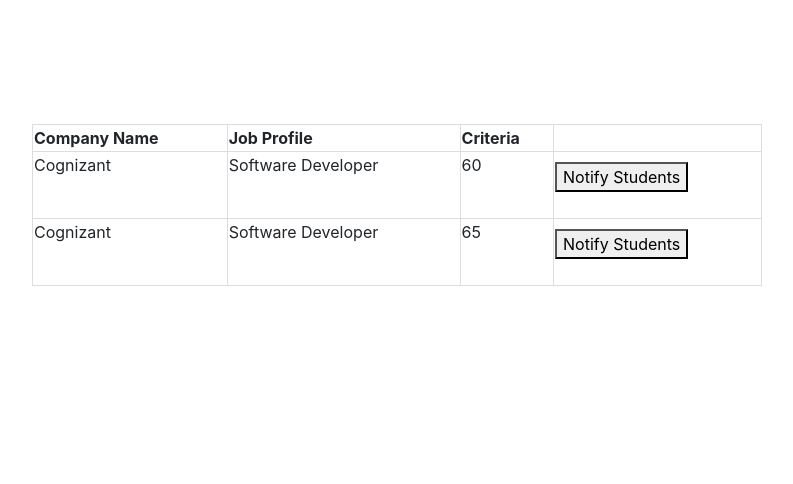
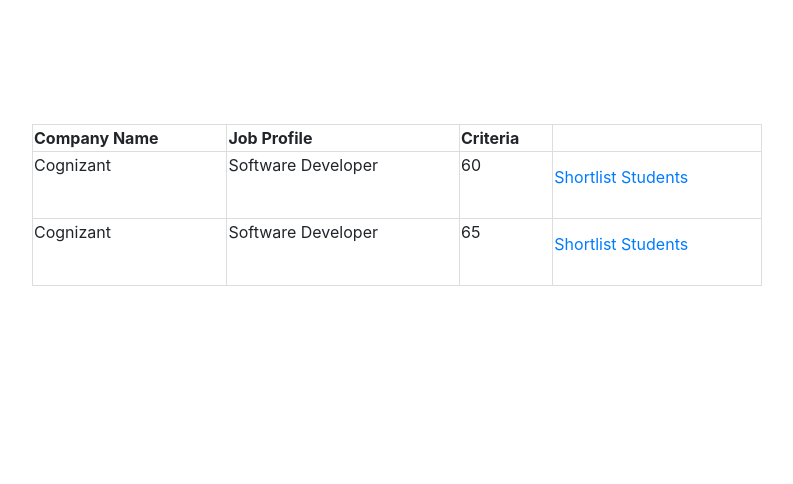
Before and after one commit to shubhamk8/Modern_Youth_Connect, a Flask app: page /view_job_description in a window 1280 px wide. Shown: the part 56-540 px from the top of the page, without its empty margins (303-1096 px from the left). Run offline with Flask 2, Linux system fonts and the light colour scheme; data comes from the database, SQL or seed files in the repository; some libraries are stand-ins or nearby versions.

Commit message:
Update list_job_description.html

```diff
--- a/Modern_Youth_Connect/templates/list_job_description.html
+++ b/Modern_Youth_Connect/templates/list_job_description.html
@@ -11,7 +11,7 @@
                         <td> <p>{{ job_description.recruiter.company_name }}</p><br></td>
                         <td> <p>{{ job_description.job_profile }}</p><br></td>
                         <td> <p>{{ job_description.criteria }}</p><br></td>
-                        <td> <p><button>Notify Students</button></p></td>
+                        <td> <p><a href="{{ url_for('') }}" <button>Shortlist Students</button></p></td>
                     </tr>
             {% endfor %}
         </table>
```
